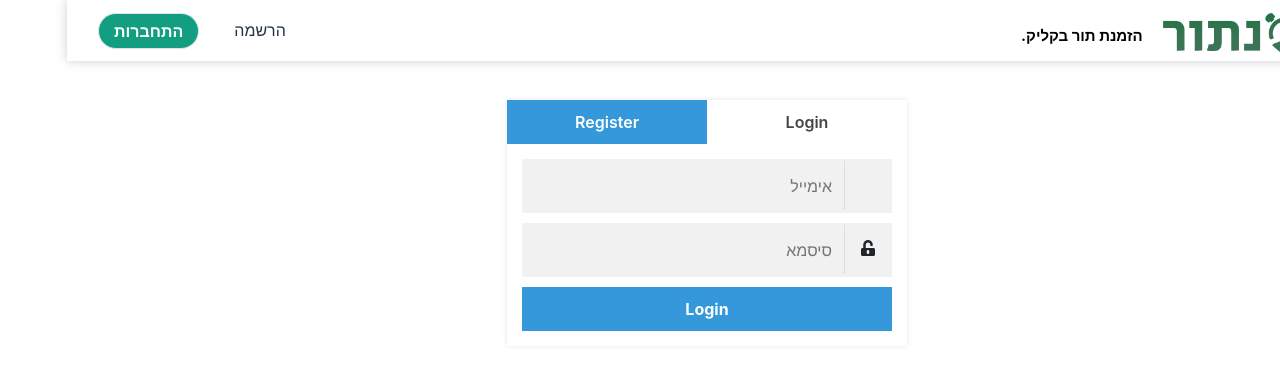
After one commit to yakovd33/torim, a PHP site: page /account.php in a window 1280 px wide; the page is wider, and only the part inside the window is pictured. The commit adds this page. Shown: the top 373 px of that part. Run offline with PHP 8.4, Linux system fonts and the light colour scheme; some libraries are stand-ins or nearby versions.

Commit message:
sinhrunus

```diff
--- /dev/null
+++ b/account.php
@@ -0,0 +1,53 @@
+<?php include 'includes/header.php'; ?>
+
+<link rel="stylesheet" href="assets/css/account.css">
+
+<div class="site-wrap">
+    <div id="container">
+        <ul class="tabs">
+            <li class="tab-link current" data-tab="tab-1">Login</li>
+            <li class="tab-link" data-tab="tab-2">Register</li>
+        </ul>
+
+        <div id="tab-1" class="login tab-content current">
+
+            <form>
+                <div class="form-section">
+                    <span class="fa fa-user-o input-icon"></span>
+                    <input type="text" name="name" placeholder="אימייל">
+                </div>
+                <div class="form-section">
+                    <span class="fa fa-unlock-alt input-icon"></span>
+                    <input type="password" name="password" placeholder="סיסמא">
+                </div>
+                <div class="form-section btn-container">
+                    <input type="submit" value="Login">
+                </div>
+            </form>
+
+        </div>
+
+        <div id="tab-2" class="register tab-content">
+                <form>
+                    <div class="form-section">
+                        <span class="fa fa-user-o input-icon"></span>
+                        <input type="text" name="name" placeholder="Username">
+                    </div>
+                    <div class="form-section">
+                        <span class="fa fa-envelope-o input-icon"></span>
+                        <input type="email" name="name" placeholder="Email" class="email">
+                    </div>
+                    <div class="form-section">
+                        <span class="fa fa-unlock-alt input-icon"></span>
+                        <input type="password" name="password" placeholder="Password">
+                    </div>
+                    <div class="form-section btn-container">
+                        <input type="submit" value="Register">
+                    </div>
+                </form>
+            </div>
+        </div>
+    </div>
+    </div>
+
+<?php include 'includes/footer.php'; ?>
--- /dev/null
+++ b/assets/css/account.css
@@ -0,0 +1,94 @@
+#container {
+  width: 400px;
+  margin: 40px auto;
+  background: #3498db;
+  box-shadow: 0 0 5px rgba(0, 0, 0, 0.1);
+}
+
+
+ul.tabs {
+display: flex;
+  margin: 0;
+  padding: 0;
+  list-style: none;
+  border-radius: 5px 5px 0 0;
+}
+
+ul.tabs li {
+  background: transparent;
+  color: #fff;
+  display: inline-block;
+  padding: 10px 0;
+  cursor: pointer;
+  flex: 1;
+  text-align: center;
+  font-weight: 600;
+}
+ul.tabs li.current {
+  background: #fff;
+  color: #444;
+}
+
+.tab-content {
+  display: none;
+  padding: 15px;
+}
+.tab-content.current {
+  display: inherit;
+  background: #fff;
+}
+
+input[type=text], input[type=password], input[type=email] {
+  background: #f1f1f1;
+  width: 100%;
+  padding: 15px 0;
+  margin-bottom: 10px;
+  border: none;
+  text-indent: 60px;
+}
+
+input[type=password] {
+  margin-bottom: 0;
+}
+
+input[type=submit] {
+  background: #3498db;
+  border: none;
+  padding: 10px 0;
+  text-align: center;
+  width: 100%;
+  color: #fff;
+  font-weight: 700;
+  cursor: pointer;
+  transition: 0.3s ease;
+  -webkit-transition: 0.3s ease;
+  -moz-transition: 0.3s ease;
+  -ms-transition: 0.3s ease;
+}
+input[type=submit]:hover {
+  background: #2980b9;
+}
+
+.input-icon {
+  position: absolute;
+  margin-top: 17px;
+  margin-right: 17px;
+}
+.input-icon:after {
+  content: "";
+  display: block;
+  height: 49px;
+  width: 1px;
+  background: #ddd;
+  position: absolute;
+  right: 30px;
+  top: -15px;
+}
+
+.btn-container {
+  margin-top: 10px;
+}
+
+.btn-icon {
+  position: absolute;
+}
--- a/assets/css/main.css
+++ b/assets/css/main.css
@@ -264,3 +264,7 @@
   .stars[data-stars="5"] .star:nth-child(5) ~ .star polygon {
     fill: #d8d8d8;
   }
+
+  .site-wrap {
+      margin-top: 100px;
+  }
--- a/includes/footer.php
+++ b/includes/footer.php
@@ -169,3 +169,8 @@
 
 </footer>
 <!-- Footer -->
+
+<script src="assets/js/mainpage.js"></script>
+		<script src="assets/js/main.js"></script>
+	</body>
+</html>
--- /dev/null
+++ b/includes/header.php
@@ -0,0 +1,18 @@
+<!DOCTYPE html>
+<html lang="en" dir="rtl">
+	<head>
+		<meta charset="UTF-8">
+		<meta name="viewport" content="width=device-width, initial-scale=1.0">
+		<meta http-equiv="X-UA-Compatible" content="ie=edge">
+		<link rel="stylesheet" href="https://stackpath.bootstrapcdn.com/bootstrap/4.1.3/css/bootstrap.min.css" integrity="sha384-MCw98/SFnGE8fJT3GXwEOngsV7Zt27NXFoaoApmYm81iuXoPkFOJwJ8ERdknLPMO" crossorigin="anonymous">
+		<link rel="stylesheet" href="https://use.fontawesome.com/releases/v5.5.0/css/all.css" integrity="sha384-B4dIYHKNBt8Bc12p+WXckhzcICo0wtJAoU8YZTY5qE0Id1GSseTk6S+L3BlXeVIU" crossorigin="anonymous">
+		<link rel="stylesheet" href="assets/css/main.css">
+		<script src="https://code.jquery.com/jquery-3.3.1.min.js" integrity="sha256-FgpCb/KJQlLNfOu91ta32o/NMZxltwRo8QtmkMRdAu8=" crossorigin="anonymous"></script>
+		<title>תורים</title>
+		<link rel="stylesheet" type="text/css" href="http://cdn.jsdelivr.net/npm/slick-carousel@1.8.1/slick/slick.css"/>
+		<script type="text/javascript" src="http://cdn.jsdelivr.net/npm/slick-carousel@1.8.1/slick/slick.min.js"></script>
+		<script src="https://cdnjs.cloudflare.com/ajax/libs/waypoints/4.0.1/jquery.waypoints.js"></script>
+		<script src="assets/js/jquery.counterup.min.js"></script>
+	</head>
+	<body>
+		<?php include 'nav.php'; ?>
```
Also changed, not shown: assets/css/index.css (+14 -2 lines), index.php (+10 -31 lines), signin.php (deleted, +0 -38 lines), signup.php (deleted, +0 -53 lines), assets/photos/clalit.png (added), assets/photos/logo.png.
